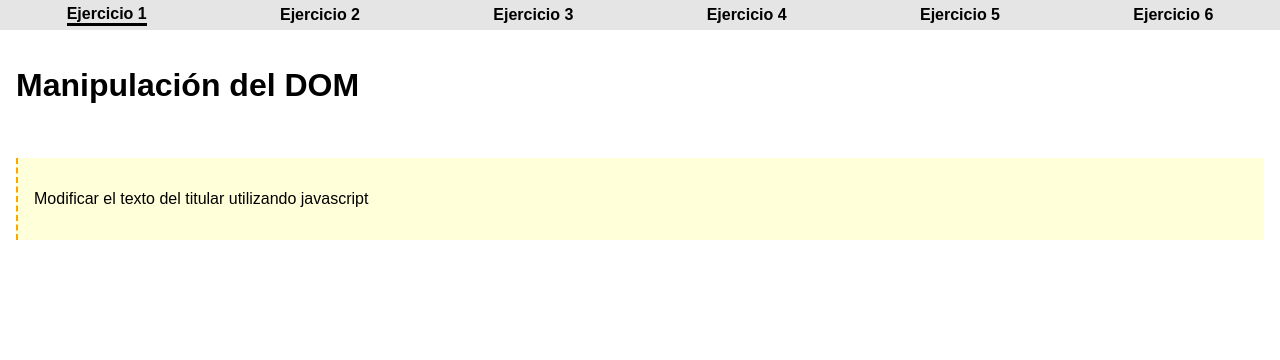
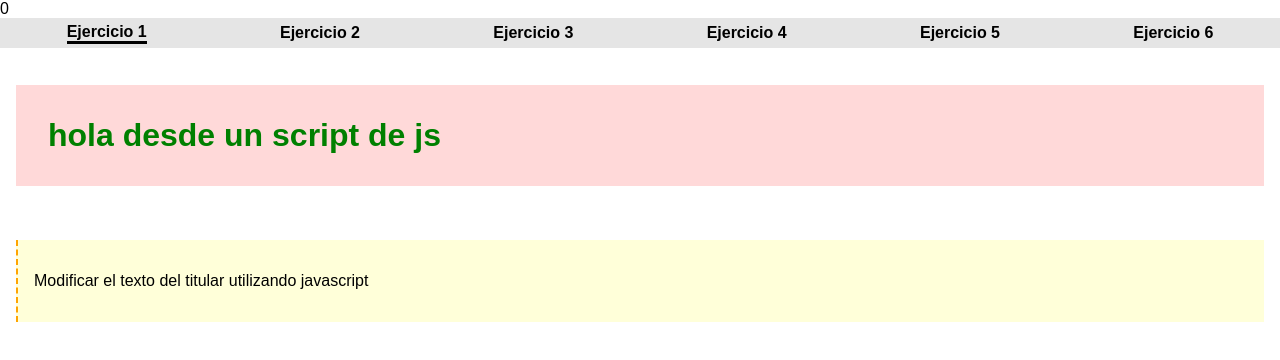
Before and after one commit to saralyh7/pwfe-m1-08, a plain HTML site: page EANT EJERCICIOS JS/ejercicio_1.html in a window 1280 px wide. Drawn offline with Linux system fonts and the light colour scheme.

Commit message:
solucionando ejercicio 1

```diff
--- a/EANT EJERCICIOS JS/ejercicio_1.html
+++ b/EANT EJERCICIOS JS/ejercicio_1.html
@@ -1,4 +1,4 @@
-<!DOCTYPE html>
+0<!DOCTYPE html>
 <html>
 	<head>
 		<meta charset="utf-8">
@@ -29,8 +29,24 @@
 
 		<script>
 			/* 1) Seleccionar el h1 y guardarlo en una variable */
+			var titulo = document.querySelector("h1")
+
+
+			/*manipulacion de comportamiento*/
+			titulo.onclick= modificarTitulo
+			setTimeout(modificarTitulo)
+			function modificarTitulo(){
+				/*Manipulacion de contenido*/
 
 			/* 2) Modificar el texto interno de esta variable */
+			titulo.innerText = "hola desde un script de js"
+
+			/*manipulacion de estructuras*/
+			titulo.style.color= "green"
+			titulo.classList.add ("alerta")
+			titulo.id= "alto-titulo"
+
+			}
 
 			/* 3) Una vez que funcione, probar poniendo el <script> en el <head> para corroborar que JavaScript se ejecuta secuencialmente! */
 		</script>
```
